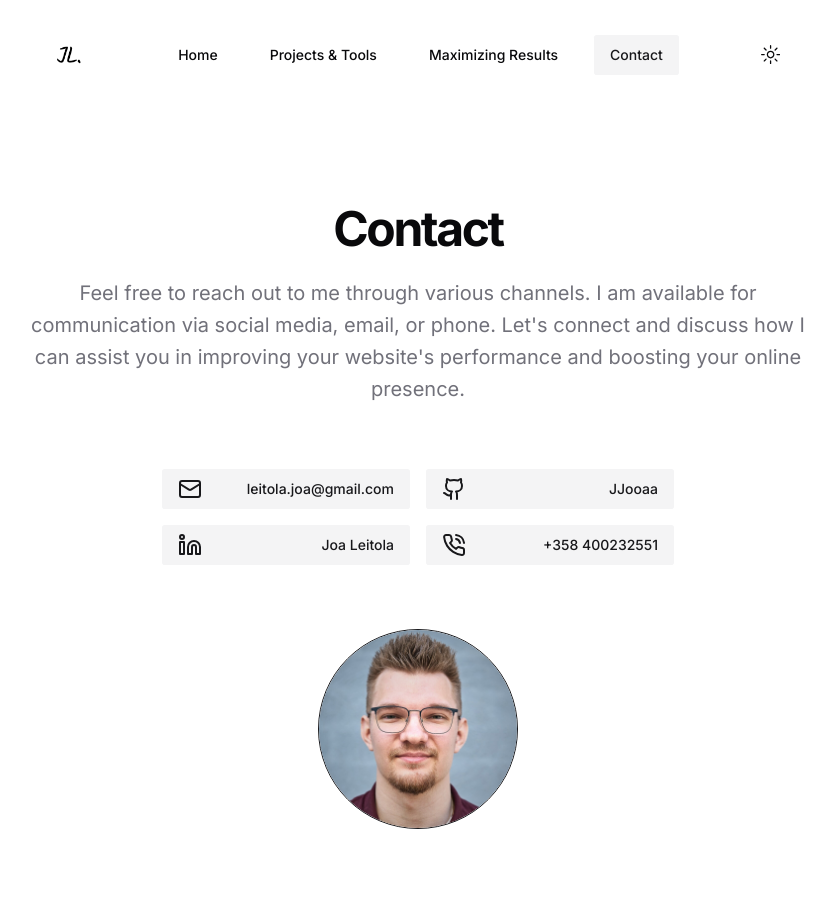
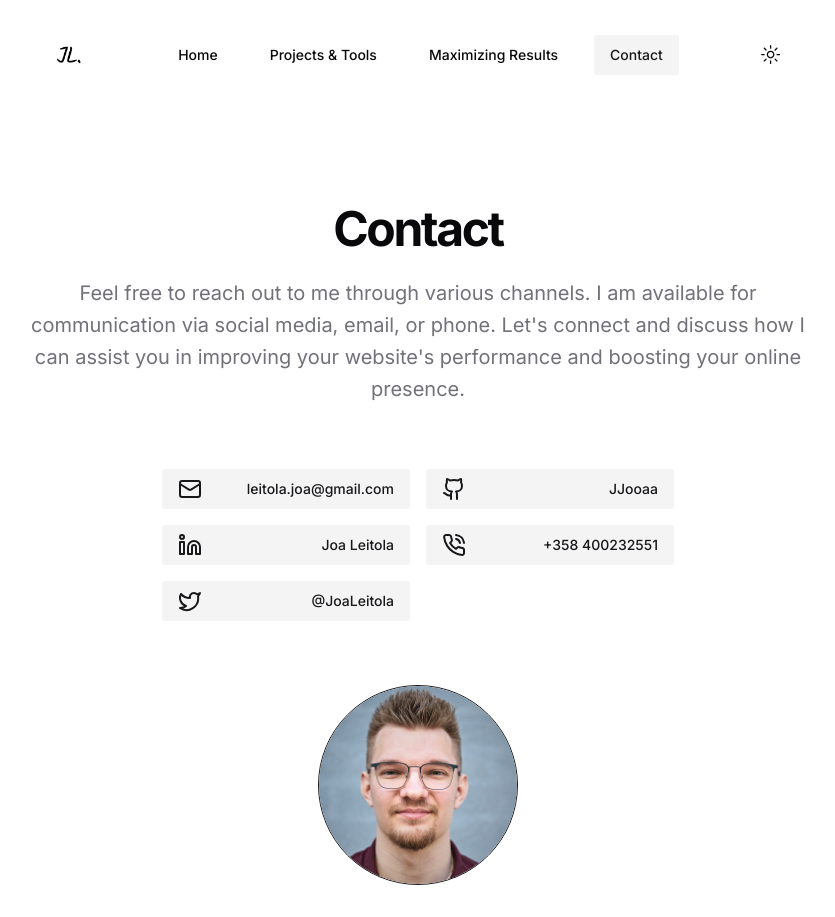
Before and after one commit to JJooaa/joaleitola, a Next.js app: page /contact in a window 1280 px wide. Shown: the whole page, without its empty margins (222-1057 px from the left). Before the commit the page ends 861 px from the top, so only its background shows below. Built offline with nearby package versions, Linux system fonts and the light colour scheme.

Commit message:
Add Twitter contact button to ContactPage

```diff
--- a/src/app/contact/page.tsx
+++ b/src/app/contact/page.tsx
@@ -1,6 +1,6 @@
 import { Metadata } from "next"
 import Image from "next/image"
-import { Mail, PhoneCall } from "lucide-react"
+import { Mail, PhoneCall, Twitter } from "lucide-react"
 import { Github } from "lucide-react"
 import { Linkedin } from "lucide-react"
 import { ContactButton } from "@/components/contact-button"
@@ -45,6 +45,11 @@ export default function ContactPage() {
             href="tel:+358400232551"
             text="+358 400232551"
           />
+          <ContactButton
+            icon={<Twitter />}
+            href="https://twitter.com/JoaLeitola"
+            text="@JoaLeitola"
+          />
         </div>
         <Image
           width={200}
```
